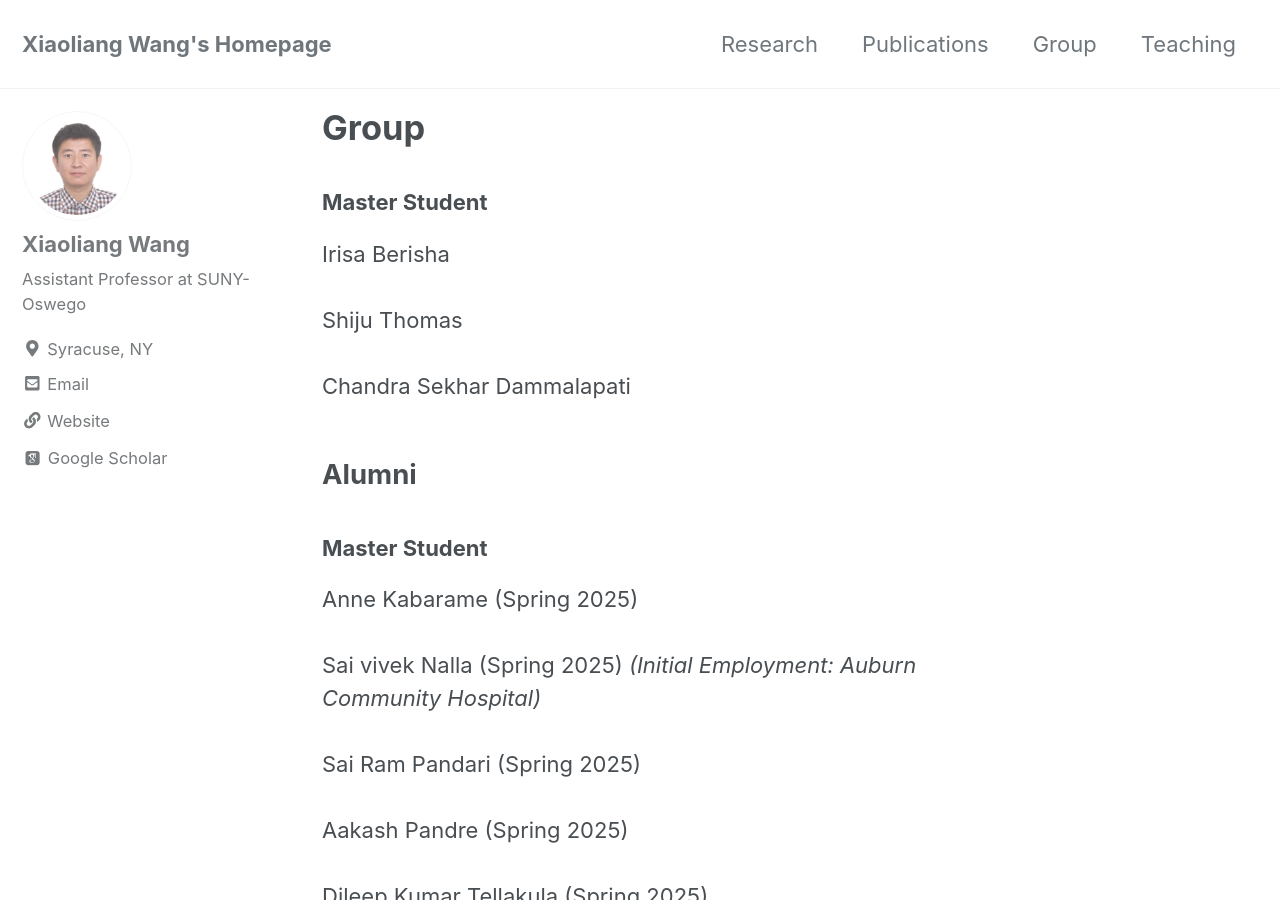
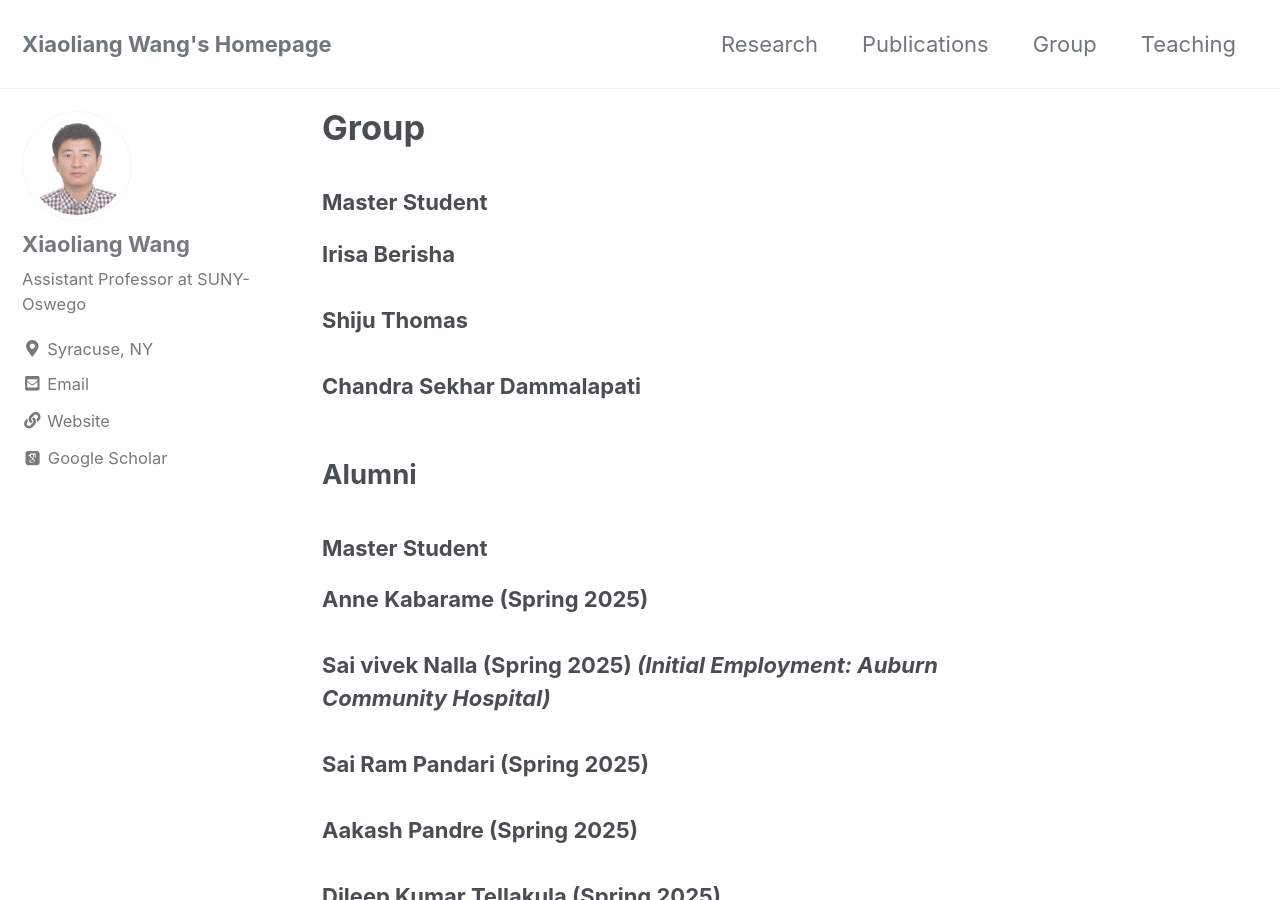
Before and after one commit to wang-xiaoliang/wang-xiaoliang.github.io, a Jekyll site: the page built from _pages/group.md, in a window 1280 px wide and 900 px high. Built offline with Jekyll 4.4.1, drawn with Linux system fonts in a browser that asks for light colours; cached includes are drawn as plain includes; nearby versions of some CDN libraries; some web fonts are replaced.

```diff
--- a/_pages/group.md
+++ b/_pages/group.md
@@ -7,32 +7,32 @@ author_profile: true
 
 <h3>Master Student</h3>
 
-Irisa Berisha <br><br>
-Shiju Thomas <br><br>
-Chandra Sekhar Dammalapati
+<b>Irisa Berisha</b> <br><br>
+<b>Shiju Thomas</b> <br><br>
+<b>Chandra Sekhar Dammalapati</b>
 
 <h2>Alumni</h2>
 
 <h3>Master Student</h3>
 
-Anne Kabarame (Spring 2025)<br><br>
-Sai vivek Nalla (Spring 2025) <i>(Initial Employment: Auburn Community Hospital)</i> <br><br>
-Sai Ram Pandari (Spring 2025) <br><br>
-Aakash Pandre (Spring 2025) <br><br>
-Dileep Kumar Tellakula (Spring 2025) <br><br>
-Gopi Inturi (Spring 2025) <br><br>
-Pavan Kumar Palepu (Spring 2025) <br><br>
-Srinivas Reddy Busipalli (Fall 2024) <br><br>
-Vamshikrishna Musunuru (Fall 2024) <br><br>
-Babu Rajendraprasad Tadigiri (Fall 2024) <br><br>
-Pranaykumar Reddy Yelati (Summer 2024) <br><br>
-Megha Sesha Myneni (Summer 2024) <br><br>
-Konne Raghu Vamsi (Summer 2024) <br><br>
-Sreeja Tota (Fall 2023) <br><br>
-Nedal Lnu (Spring 2023) <br><br>
-Matthew Neumeyer (Spring 2023) <br><br>
-Emily Curtis (Fall 2022) <i>(Initial Employment: New England Medical Innovation Center (NEMIC))</i>
+<b>Anne Kabarame (Spring 2025)</b><br><br>
+<b>Sai vivek Nalla (Spring 2025) <i>(Initial Employment: Auburn Community Hospital)</i></b> <br><br>
+<b>Sai Ram Pandari (Spring 2025)</b> <br><br>
+<b>Aakash Pandre (Spring 2025)</b> <br><br>
+<b>Dileep Kumar Tellakula (Spring 2025)</b> <br><br>
+<b>Gopi Inturi (Spring 2025)</b> <br><br>
+<b>Pavan Kumar Palepu (Spring 2025)</b> <br><br>
+<b>Srinivas Reddy Busipalli (Fall 2024)</b> <br><br>
+<b>Vamshikrishna Musunuru (Fall 2024)</b> <br><br>
+<b>Babu Rajendraprasad Tadigiri (Fall 2024)</b> <br><br>
+<b>Pranaykumar Reddy Yelati (Summer 2024)</b> <br><br>
+<b>Megha Sesha Myneni (Summer 2024)</b> <br><br>
+<b>Konne Raghu Vamsi (Summer 2024)</b> <br><br>
+<b>Sreeja Tota (Fall 2023)</b> <br><br>
+<b>Nedal Lnu (Spring 2023)</b> <br><br>
+<b>Matthew Neumeyer (Spring 2023)</b> <br><br>
+<b>Emily Curtis (Fall 2022) <i>(Initial Employment: New England Medical Innovation Center (NEMIC))</i></b>
 
 <h3>Undergraduate Student</h3>
-Ethan Owens (VCU Summer 2022) <br><br>
-Justin Lowery (VSU Summer 2022)
+<b>Ethan Owens (VCU Summer 2022)</b> <br><br>
+<b>Justin Lowery (VSU Summer 2022)</b>
```
